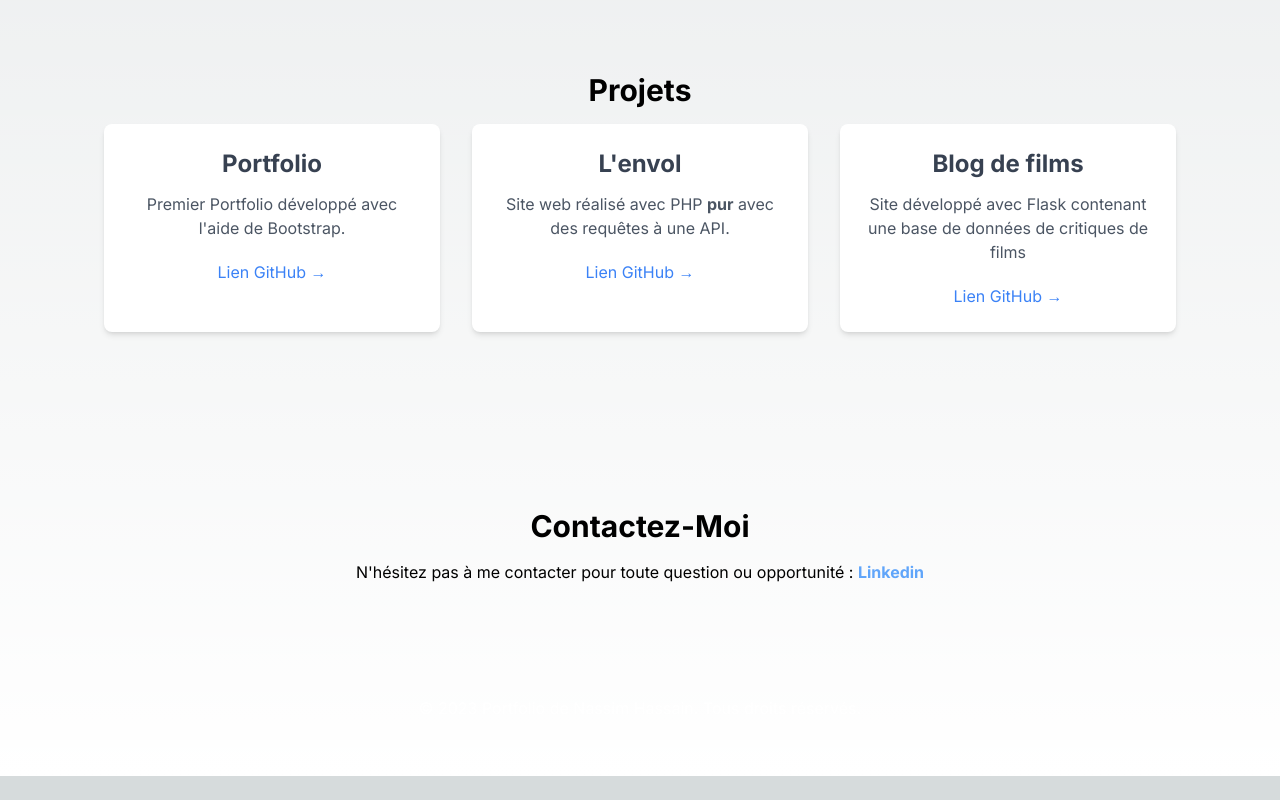
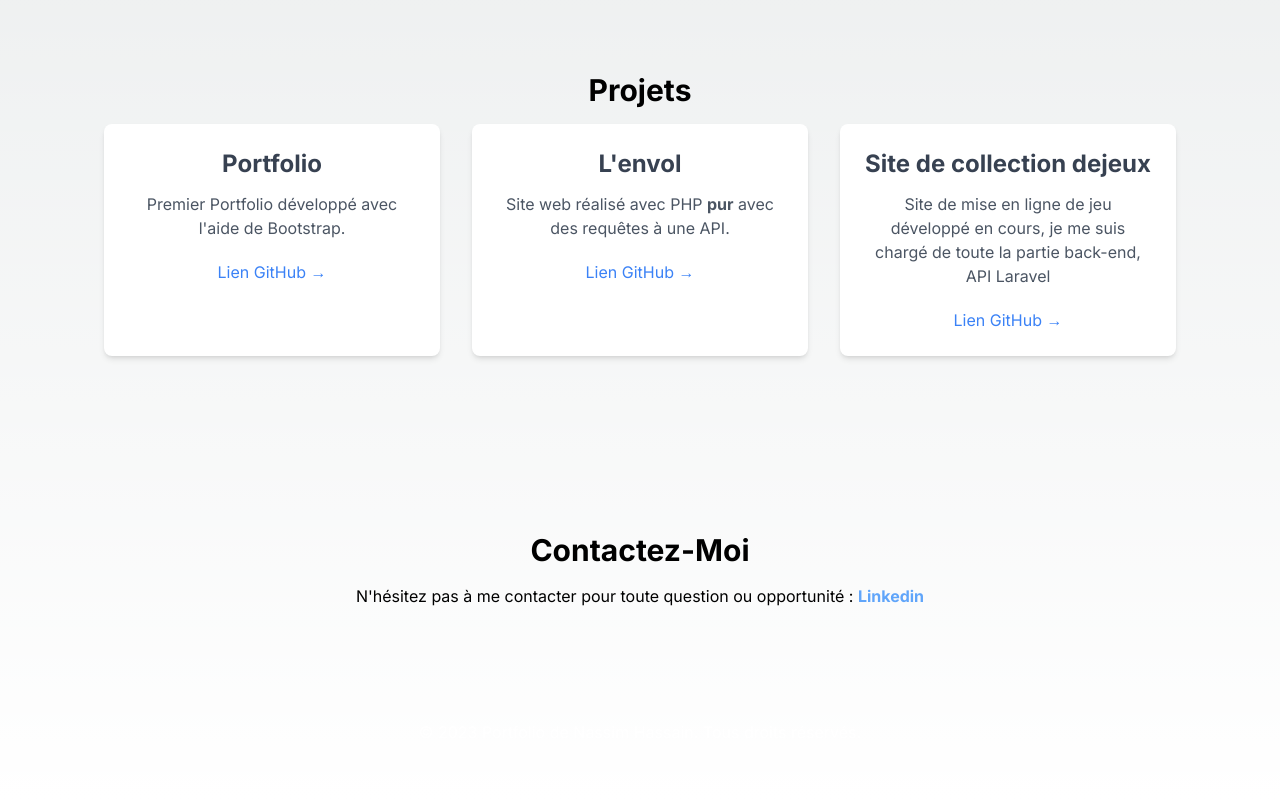
Before and after one commit to Nassim-H/cv, a Next.js app: page / in a window 1280 px wide. Shown: the part 1232-2032 px from the top of the page. Before the commit the page ends 2008 px from the top, so only its background shows below. Built offline with nearby package versions, Linux system fonts and the light colour scheme.

Commit message:
Modification

```diff
--- a/app/Projects.tsx
+++ b/app/Projects.tsx
@@ -27,11 +27,11 @@ const Projects = () => (
                 </div>
 
                 <div className="bg-white shadow-md rounded-lg p-6 transition duration-300 hover:shadow-white hover:scale-105">
-                    <h2 className="text-2xl text-gray-700 font-bold mb-3">Blog de films</h2>
+                    <h2 className="text-2xl text-gray-700 font-bold mb-3">Site de collection dejeux</h2>
                     <p className="text-gray-600 mb-5">
-                        Site développé avec Flask contenant une base de données de critiques de films
+                        Site de mise en ligne de jeu développé en cours, je me suis chargé de toute la partie back-end, API Laravel
                     </p>
-                    <a href="https://github.com/Nassim-H/airports" target="_blank" className="text-blue-500 hover:text-blue-600 transition duration-300">
+                    <a href="hhttps://github.com/Nassim-H/api-games" target="_blank" className="text-blue-500 hover:text-blue-600 transition duration-300">
                         Lien GitHub &rarr;
                     </a>
                 </div>
```
